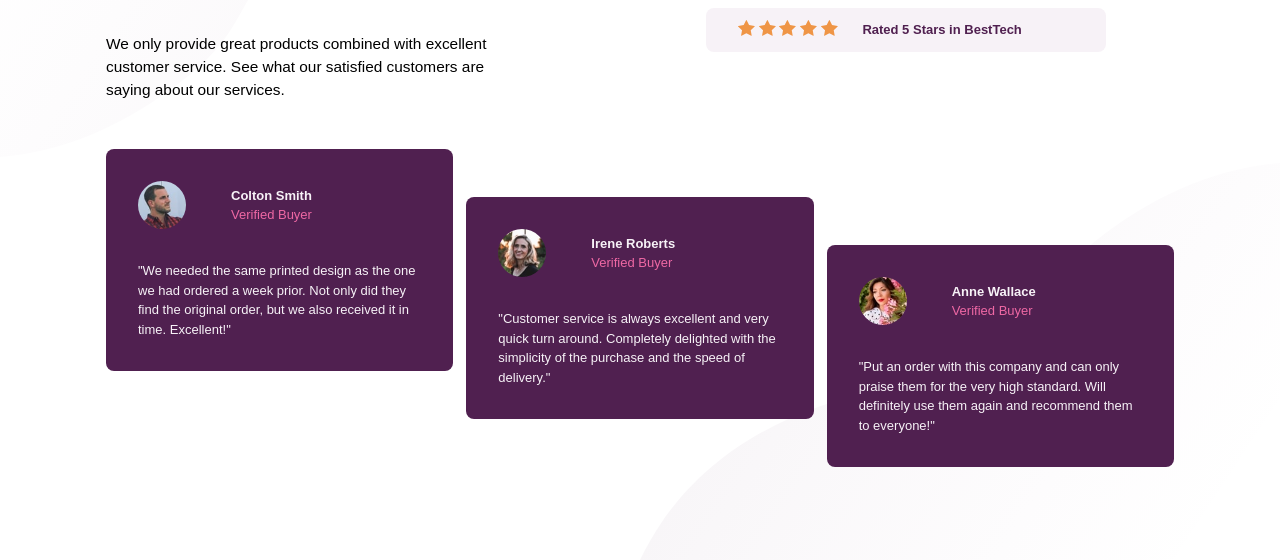
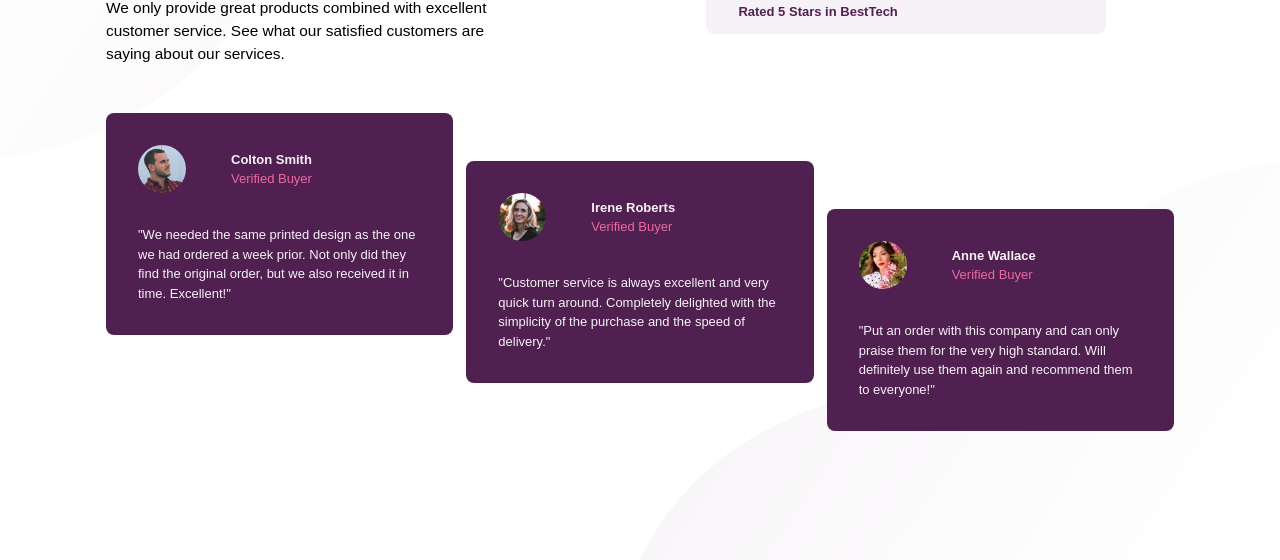
Before and after one commit to Annie-Huang/social-proof-section, a website: page index.html in a window 1280 px wide. Shown: the part 240-800 px from the top of the page. Drawn offline with Linux system fonts and the light colour scheme.

Commit message:
Comment out the CSS file on the stars as background image

```diff
--- a/scss/base/_global.scss
+++ b/scss/base/_global.scss
@@ -15,12 +15,13 @@ h1 {
   line-height: 1;
   max-width: 15ch; /*ch is character */
   //background: pink;
-  margin-bottom: 1em;
+  margin-bottom: .25em;
   font-weight: 800;
 
   @media (max-width: 50em) {
     margin-left: auto;
     margin-right: auto;
+    margin-bottom: 1em;
   }
 }
 
```
Also changed, not shown: scss/components/_ratings.scss (+5 -2 lines), scss/main.css, 1 other file.
